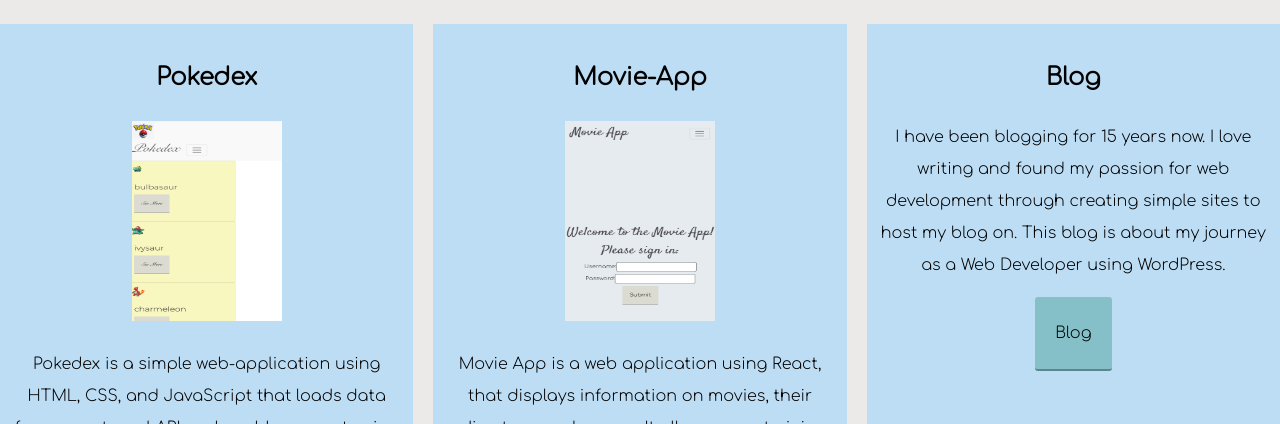
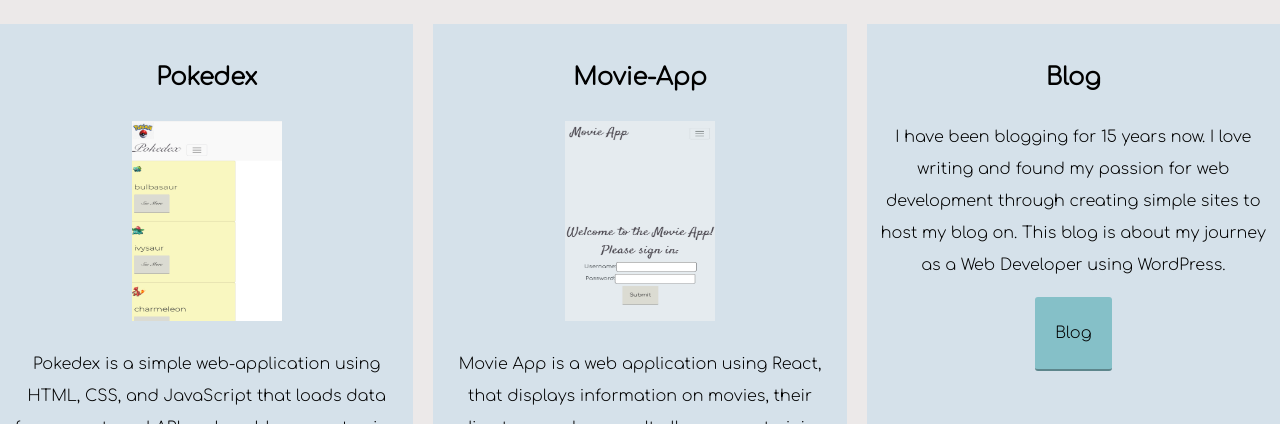
Before and after one commit to aliciamillis/Portfolio-Site, a plain HTML site: page work.html in a window 1280 px wide. Shown: the part 334-758 px from the top of the page. Drawn offline with nearby package versions, Linux system fonts and the light colour scheme.

Commit message:
grid color

```diff
--- a/css/style.production.css
+++ b/css/style.production.css
@@ -180,7 +180,7 @@
 }
 
 .grid__item {
-  background-color: #BDDDF4;
+  background-color: #D5E1EA;
   padding: 10px;
   width: auto;
 }
```
